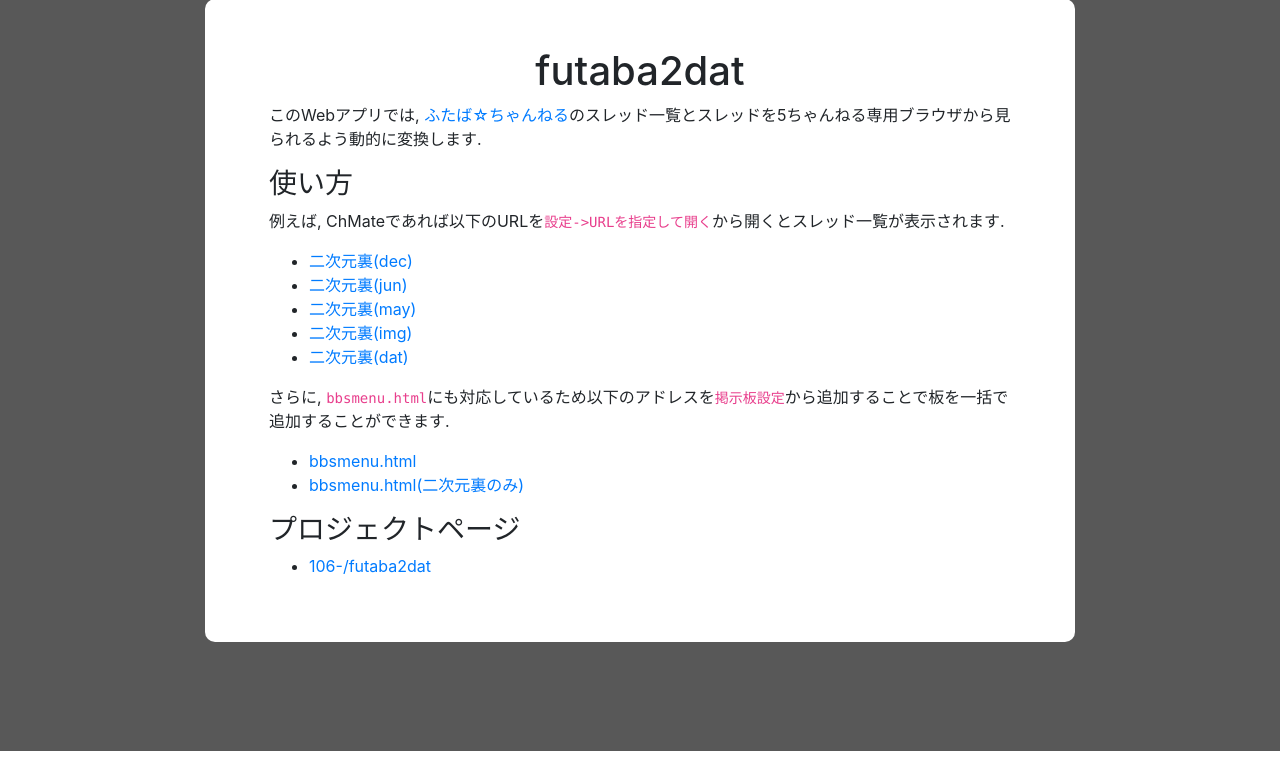
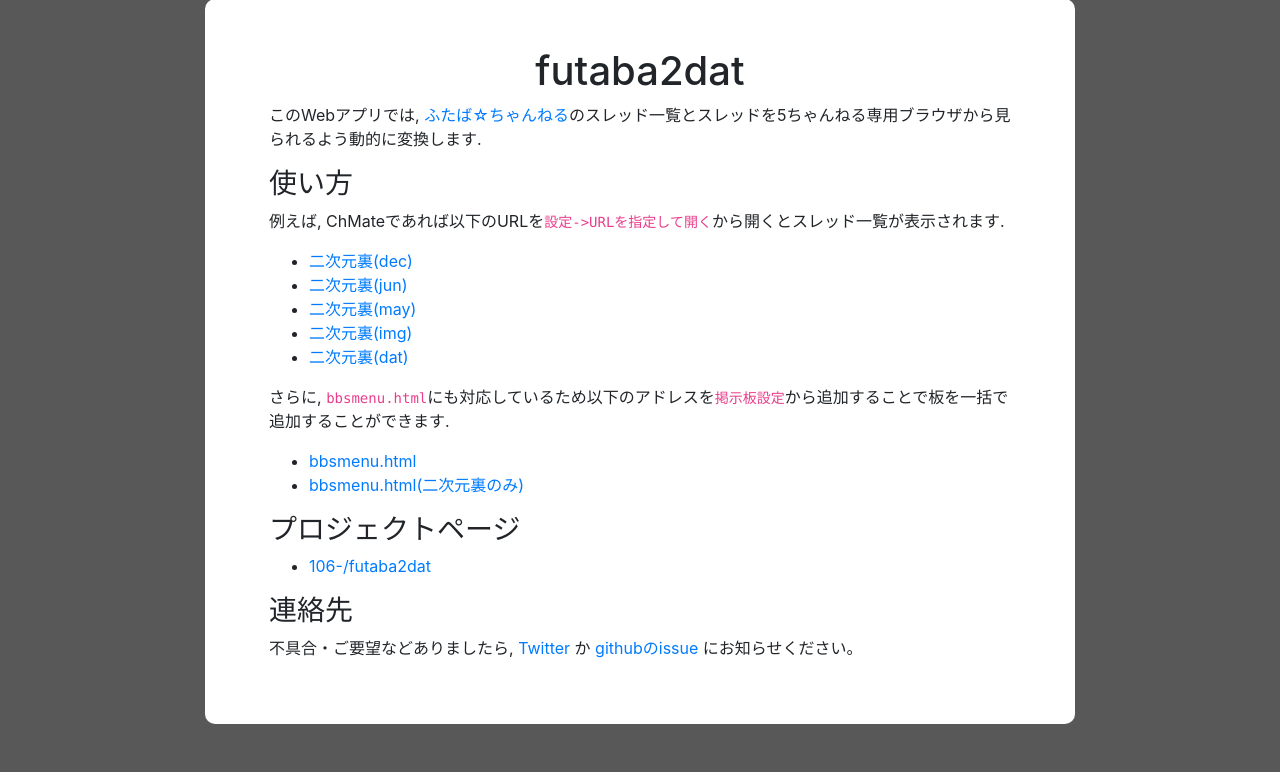
Before and after one commit to 106-/futaba2dat, a FastAPI app: page / in a window 1280 px wide. Shown: the part 49-821 px from the top of the page. Before the commit the page ends 800 px from the top, so only its background shows below. Run offline with FastAPI, Linux system fonts and the light colour scheme.

Commit message:
お知らせ先を追加

```diff
--- a/templates/index.j2
+++ b/templates/index.j2
@@ -34,6 +34,8 @@
         <ul>
           <li><a href="https://github.com/106-/futaba2dat">106-/futaba2dat</a></li>
         </ul>
+        <h3> 連絡先 </h3>
+        <p>不具合・ご要望などありましたら, <a href="https://twitter.com/___106___"> Twitter </a> か <a href="https://github.com/106-/futaba2dat/issues">githubのissue</a> にお知らせください。</p>
       </div>
     </div>
   </div>
```
